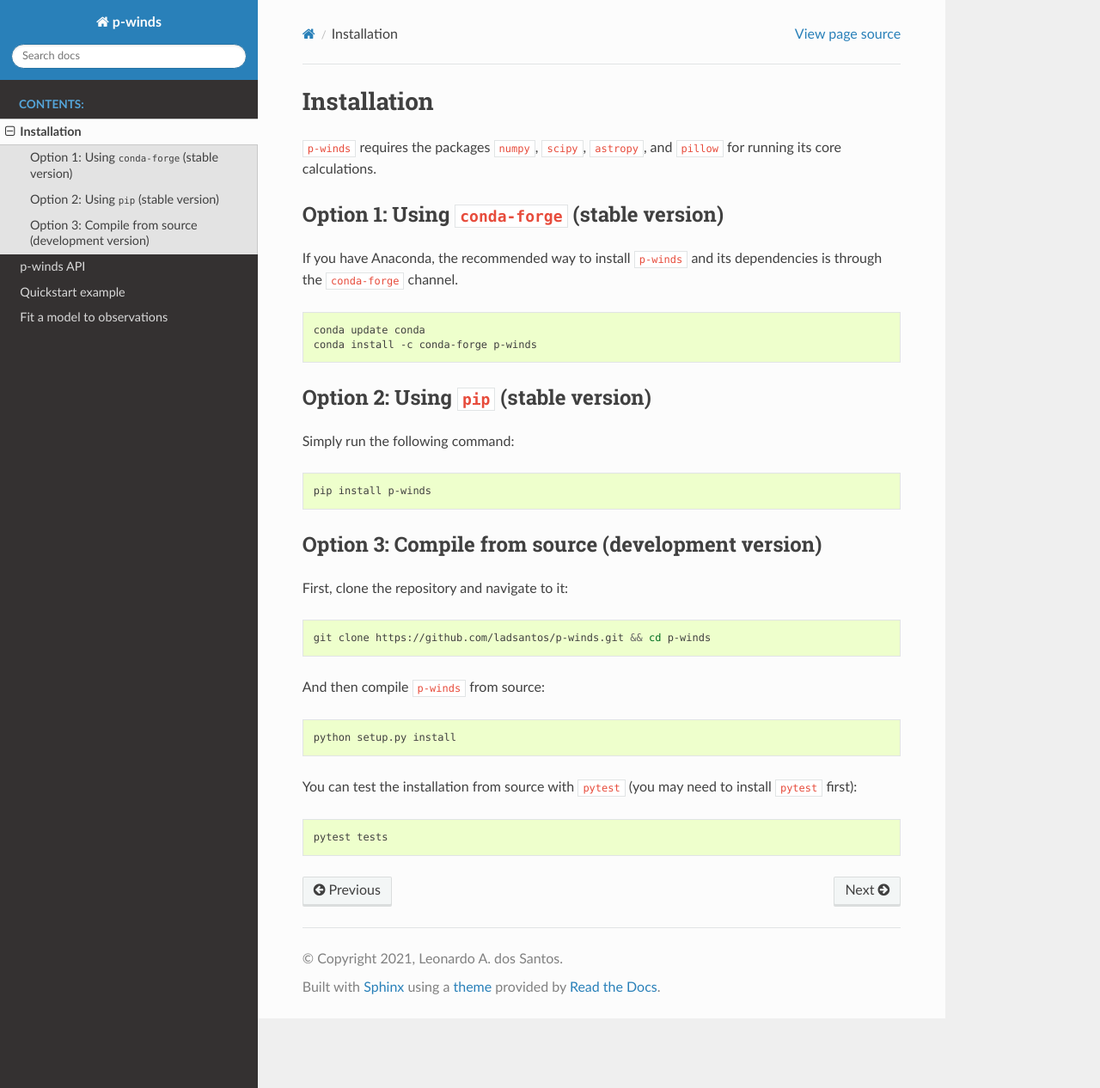
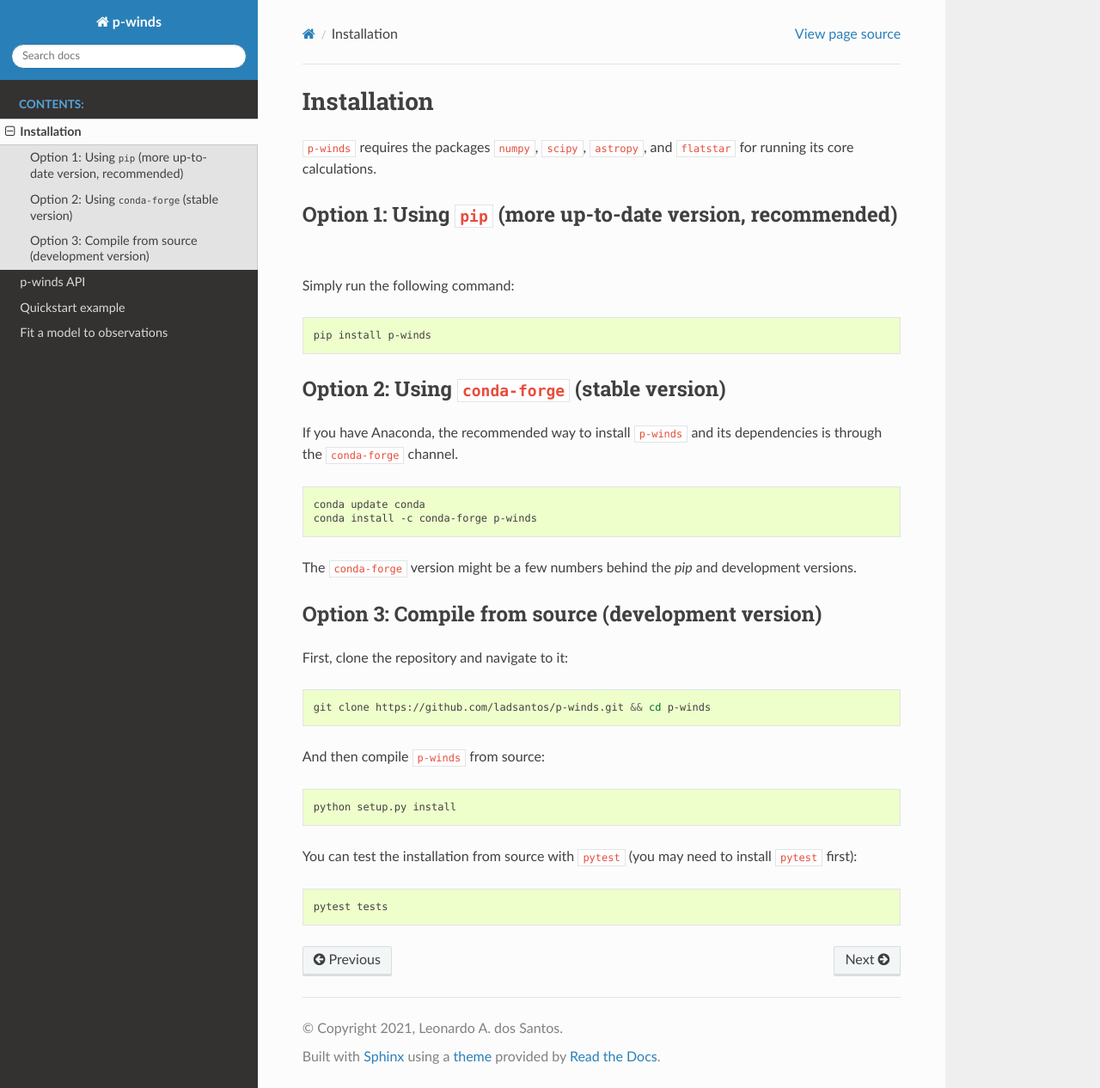
Before and after one commit to ladsantos/p-winds, a Sphinx documentation site: the page built from docs/source/installation.rst, in a window 1280 px wide and 1266 px high. Shown: the whole window at 86% size. Built offline with Sphinx 7.4.7 and the Read the Docs theme 2.0.0, drawn with Linux system fonts in a browser that asks for light colours.

Commit message:
A few updates to documentation

```diff
--- a/docs/source/index.rst
+++ b/docs/source/index.rst
@@ -28,8 +28,10 @@ stellar wind model of `Parker (1958)`_.
 .. _Parker (1958): https://ui.adsabs.harvard.edu/abs/1958ApJ...128..664P/abstract
 
 In the current version, the code solves the stead-state ionization distribution
-of hydrogen around the planet based on its physical parameters and the
-high-energy irradiation arriving at the planet.
+of hydrogen and helium around the planet based on its physical parameters and
+the high-energy irradiation arriving at the planet. It also calculates the
+wavelength-dependent transit depths in the metastable helium triplet at 1.083
+microns.
 
 If you want to use the code without installing it locally, you can always run it
 on the cloud (see `this Google Colaboratory quickstart notebook
--- a/docs/source/installation.rst
+++ b/docs/source/installation.rst
@@ -2,9 +2,18 @@ Installation
 ============
 
 ``p-winds`` requires the packages ``numpy``, ``scipy``, ``astropy``, and
-``pillow`` for running its core calculations.
+``flatstar`` for running its core calculations.
 
-Option 1: Using ``conda-forge`` (stable version)
+Option 1: Using ``pip`` (more up-to-date version, recommended)
+--------------------------------------
+
+Simply run the following command:
+
+.. code-block:: bash
+
+   pip install p-winds
+
+Option 2: Using ``conda-forge`` (stable version)
 ------------------------------------------------
 
 If you have Anaconda, the recommended way to install ``p-winds`` and its
@@ -15,14 +24,8 @@ dependencies is through the ``conda-forge`` channel.
    conda update conda
    conda install -c conda-forge p-winds
 
-Option 2: Using ``pip`` (stable version)
---------------------------------------
-
-Simply run the following command:
-
-.. code-block:: bash
-
-   pip install p-winds
+The ``conda-forge`` version might be a few numbers behind the `pip` and
+development versions.
 
 Option 3: Compile from source (development version)
 ---------------------------------------------------
```
Also changed, not shown: 1 other file.
